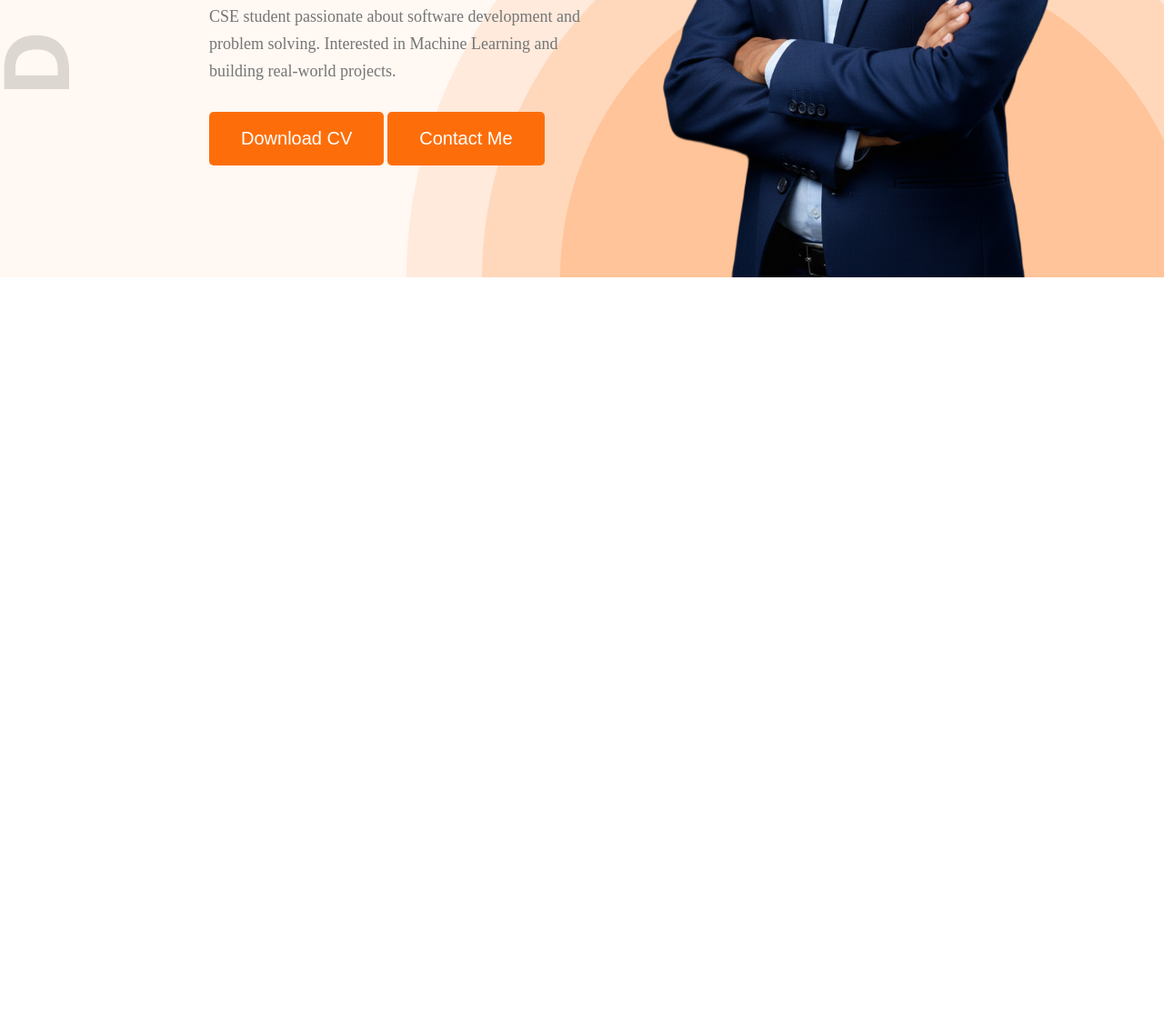
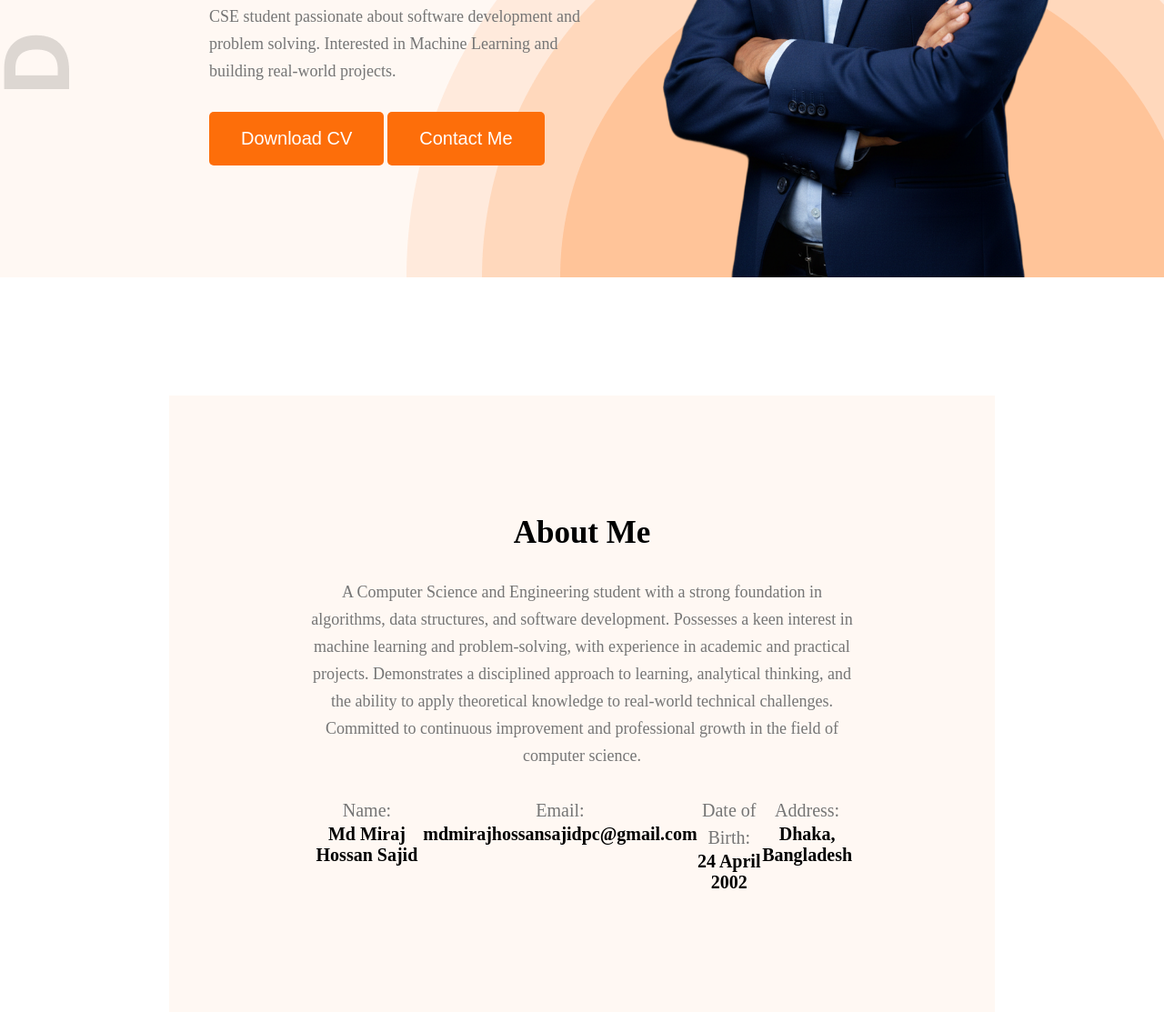
Before and after one commit to mdmirajhossansajid/My_Portfolio, a plain HTML site: page index.html in a window 1280 px wide. Shown: the part 665-1778 px from the top of the page at 91% size. Before the commit the page ends 970 px from the top, so only its background shows below. Drawn offline with Linux system fonts and the light colour scheme.

Commit message:
commited

```diff
--- a/Styles/font.css
+++ b/Styles/font.css
@@ -84,3 +84,43 @@ nav .menu a {
     vertical-align: middle;
 
 }
+#about{
+    padding-top: 130px;
+}
+
+#about .about-content {
+    width: 71%;
+    max-width: 1140px;
+    margin: 0 auto;
+    text-align: center;
+    background-color: #FFF8F3;
+    padding: 131px 156px;
+}
+#about .about-content .about-info {
+   display: flex;
+   justify-content: space-around;
+}
+ .about-info .info-card p{
+    font-size: 20px;
+    color: #757575;
+    line-height: 30px;
+}
+.about-info .info-card h4{
+    font-size: 20px;
+
+}
+.section-heading {
+    max-width: 827px;
+    text-align: center;
+}
+.section-heading h2 {
+    font-size: 35px;
+    margin-bottom: 30px;
+}
+.section-heading p {
+    font-size: 18px;
+    margin-bottom: 30px;
+    line-height: 30px;
+    color: #757575;
+
+}
--- a/index.html
+++ b/index.html
@@ -38,5 +38,41 @@
             </div>
         </section>
     </header>
+    <section id="about">
+        <div class="about-content">
+            <div class="section-heading">
+                <h2>About Me</h2>
+                <p>
+                    A Computer Science and Engineering student with a strong foundation in algorithms, data structures, and software
+                    development. Possesses a keen interest in machine learning and problem-solving, with experience in academic and
+                    practical projects. Demonstrates a disciplined approach to learning, analytical thinking, and the ability to apply
+                    theoretical knowledge to real-world technical challenges. Committed to continuous improvement and professional growth in
+                    the field of computer science.
+                </p>
+
+            </div>
+            <div class="about-info">
+                <div class="info-card">
+                    <p>Name:</p>
+                    <h4>Md Miraj Hossan Sajid</h4>
+                </div>
+                <div class="info-card">
+                    <p>Email:</p>
+                    <h4>mdmirajhossansajidpc@gmail.com</h4>
+                </div>
+                <div class="info-card">
+                    <p>Date of Birth:</p>
+                    <h4>24 April 2002</h4>
+                </div>
+                <div class="info-card">
+                    <p>Address:</p>
+                    <h4>Dhaka, Bangladesh</h4>
+
+                </div>
+
+            </div>
+
+            </div>
+    </section>
 </body>
 </html>
```
